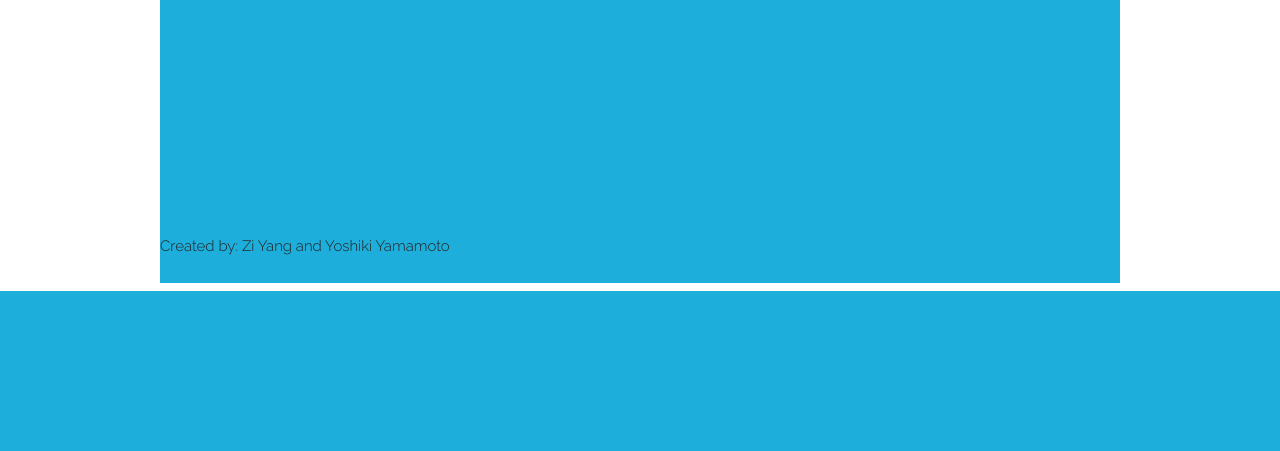
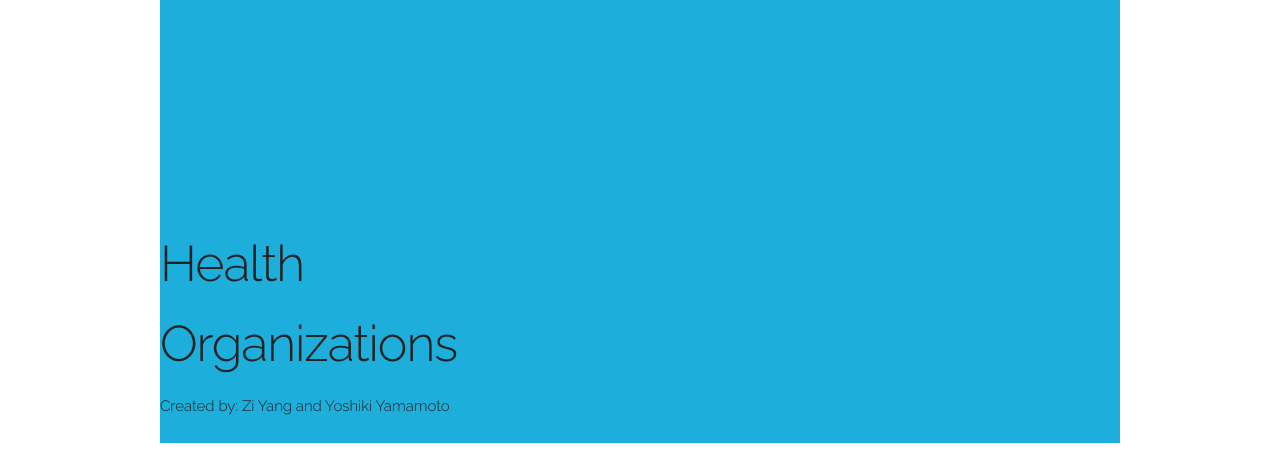
Before and after one commit to zyang7/UMich-Campus-Resources, a Flask app: page / in a window 1280 px wide. Shown: the part 2774-3225 px from the top of the page. Before the commit the page ends 3065 px from the top, so only its background shows below. Run offline with Flask 2, Linux system fonts and the light colour scheme; some libraries are stand-ins or nearby versions; some web fonts are replaced.

Commit message:
added tabs

```diff
--- a/templates/base.html
+++ b/templates/base.html
@@ -45,6 +45,8 @@
             <li><a href="#twitter">Twitter</a></li>
             <li><a href="#aboutUs">About Us</a></li>
             <li><a href="#academics">Academics</a></li>
+            <li><a href="#health">Health</a></li>
+            <li><a href="#orgs">Organizations</a></li>
           </ul>
         </div>
       </div>
--- a/templates/index.html
+++ b/templates/index.html
@@ -18,5 +18,12 @@
 	<div id = "academics">
 		<h1> Academics </h1>
 	</div>
+	<div id = "health">
+		<h1> Health </h1>
+	</div>
+	<div id = "orgs">
+		<h1> Organizations </h1>
+	</div>
+
 </div>
 {% endblock %}
```
